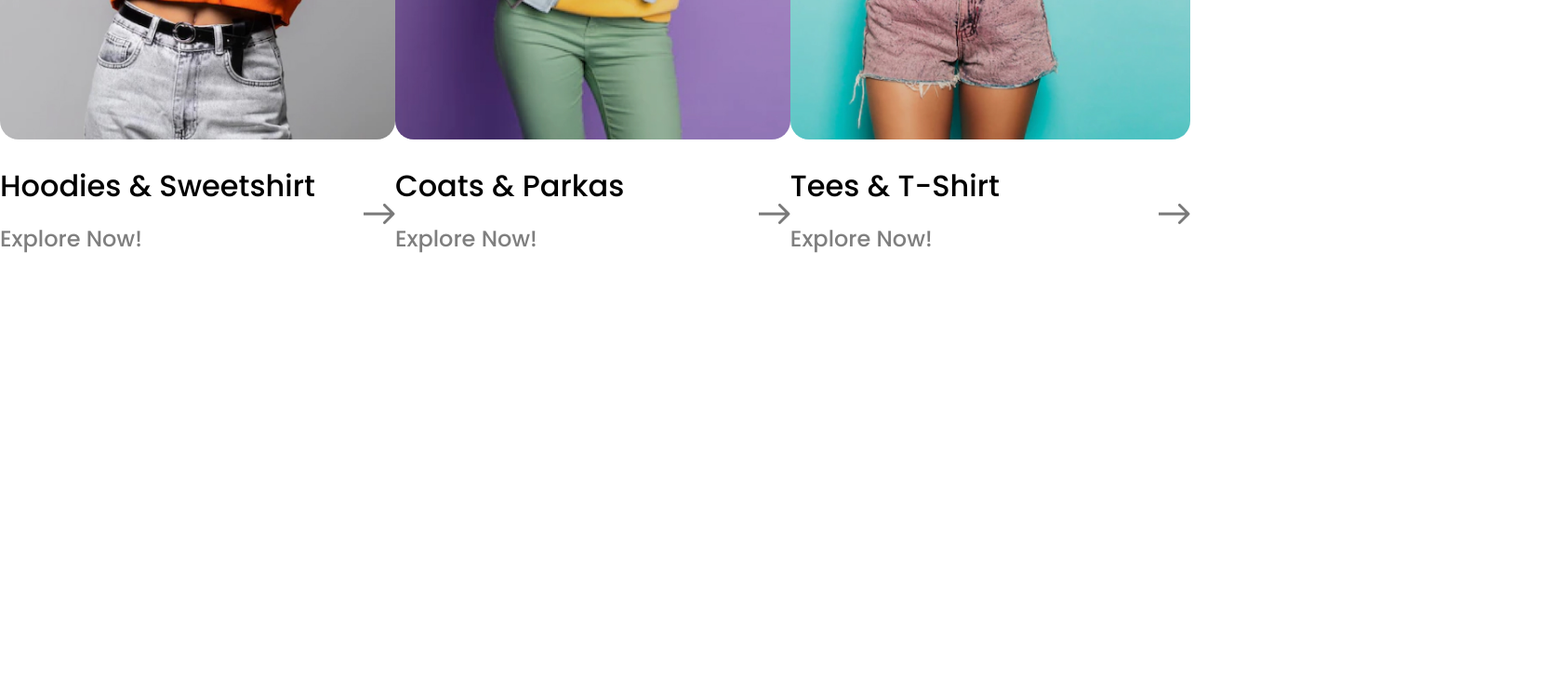
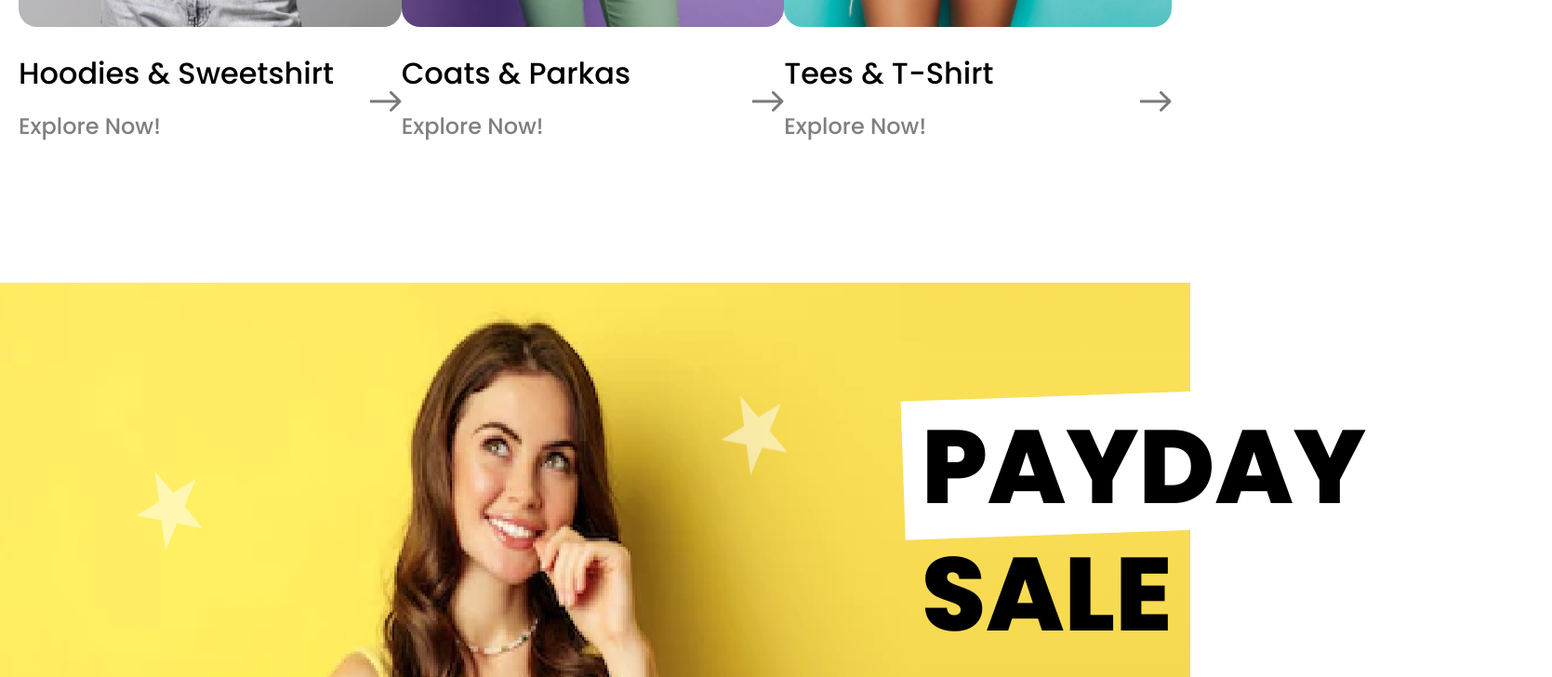
Before and after one commit to ar4ibais/react-fashion, a React (Vite) app: page / in a window 1280 px wide. Shown: the part 2072-2800 px from the top of the page at 93% size, 1669 px wide, since content can reach past the window. Before the commit the page ends 2527 px from the top, so only its background shows below. Built offline with nearby package versions, Linux system fonts and the light colour scheme.

Commit message:
made sale section

```diff
--- a/src/App.jsx
+++ b/src/App.jsx
@@ -2,6 +2,7 @@ import Arrivals from './components/arrivals/Arrivals'
 import Brands from './components/brands/Brands'
 import Header from './components/header/Header'
 import Promo from './components/promo/Promo'
+import Sale from './components/sale/Sale'
 
 function App() {
 
@@ -11,6 +12,7 @@ function App() {
       <Promo />
       <Brands />
       <Arrivals />
+      <Sale />
     </>
   )
 }
--- a/src/components/promo/Promo.jsx
+++ b/src/components/promo/Promo.jsx
@@ -3,7 +3,7 @@ import promoImg from '../../img/images/header-img.jpg'
 
 const Promo = () => {
     return (
-        <section className='Promo'>
+        <section className='promo'>
             <div className="container">
                 <div className="promo__content">
                     <div className="promo__text">
--- /dev/null
+++ b/src/components/sale/Sale.jsx
@@ -0,0 +1,37 @@
+import './sale.css';
+import promoImg from '../../img/images/promo-img.jpg';
+
+const Sale = () => {
+    return (
+        <section className="sale">
+            <div className="sale__inner">
+                <img className='sale__img' src={promoImg} alt="" />
+                <div className="sale__content">
+                    <h2 className="sale__title">
+                        <span className='highlight'>
+                            <span>
+                                PAYDAY
+                            </span>
+                        </span>
+                        SALE NOW
+                    </h2>
+                    <p className='sale__text'>
+                        Spend minimal $100 get 30% off
+                        voucher code for your next purchase
+                    </p>
+                    <i className='sale__date'>
+                        1 June - 10 June 2021
+                    </i>
+                    <p className='sale__text'>
+                        *Terms & Conditions apply
+                    </p>
+                    <a href="/" className="sale__button">
+                        SHOP NOW
+                    </a>
+                </div>
+            </div>
+        </section>
+    );
+}
+
+export default Sale;
--- /dev/null
+++ b/src/components/sale/sale.css
@@ -0,0 +1,75 @@
+.sale {
+	margin-bottom: 190px;
+	background: linear-gradient(
+		0deg,
+		rgb(224, 195, 64),
+		rgb(223, 194, 62) 3.929%,
+		rgb(225, 196, 65) 7.229%,
+		rgb(227, 199, 67) 10.229%,
+		rgb(228, 197, 66) 13.141%,
+		rgb(230, 199, 68) 16.223%,
+		rgb(231, 200, 69) 19.84%,
+		rgb(229, 198, 67) 24.383%,
+		rgb(230, 201, 69) 30.996%,
+		rgb(227, 199, 67) 37.194%,
+		rgb(233, 202, 72) 43.333%,
+		rgb(237, 206, 73) 50.359%,
+		rgb(240, 212, 76) 56.569%,
+		rgb(244, 216, 79) 62.712%,
+		rgb(246, 218, 82) 67.124%,
+		rgb(247, 219, 83) 73.767%,
+		rgb(249, 221, 85) 79.08%,
+		rgb(249, 223, 86) 85.645%,
+		rgb(250, 225, 87) 93.496%,
+		rgb(249, 223, 86) 100%
+	);
+}
+
+.sale__inner {
+	display: flex;
+	justify-content: space-between;
+}
+
+.sale__content {
+	padding: 130px 200px 155px 0;
+}
+
+.sale__title {
+	font-size: 111.61px;
+	font-weight: 900;
+	line-height: 137.19px;
+	color: var(--text-color);
+	max-width: 594px;
+	margin-bottom: 30px;
+}
+
+.sale__title .highlight::before {
+	right: -60px;
+}
+
+.sale__text,
+.sale__date {
+	color: #231300;
+	margin-bottom: 40px;
+	font-size: 34px;
+	font-weight: 500;
+	line-height: 52.32px;
+	max-width: 643px;
+}
+
+.sale__date {
+	color: var(--text-color);
+	font-weight: 700;
+	font-style: normal;
+}
+
+.sale__button {
+	display: inline-block;
+	font-size: 28px;
+	font-weight: 700;
+	line-height: 42px;
+	color: #fff;
+	padding: 25px 50px;
+	background-color: var(--text-color);
+	border-radius: 8px;
+}
--- a/src/styles/common.css
+++ b/src/styles/common.css
@@ -11,7 +11,7 @@ body {
 .container {
 	max-width: 1720px;
 	margin: 0 auto;
-	padding: 30px 0;
+	padding: 0 20px;
 }
 
 .title {
```
Also changed, not shown: src/img/images/promo-img.jpg.
